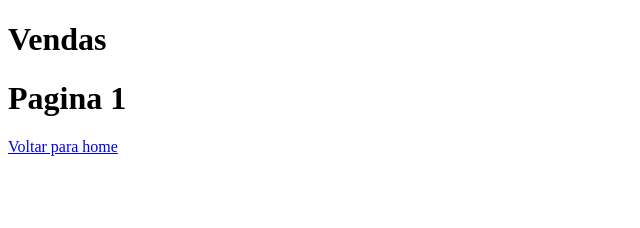
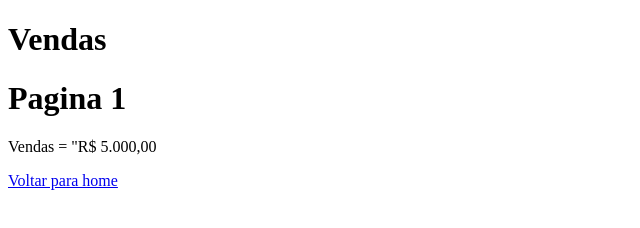
Before and after one commit to rogvf99/AulaGit, a plain HTML site: page vendas.html in a window 1280 px wide. Shown: the whole page, without its empty margins (0-640 px from the left). Drawn offline with Linux system fonts and the light colour scheme.

Commit message:
Inclusão de valor na página de vendas

```diff
--- a/vendas.html
+++ b/vendas.html
@@ -9,6 +9,9 @@
 <body>
     <h1>Vendas</h1>
     <h1>Pagina 1</h1>
+
+    <p>Vendas = "R$ 5.000,00</p>
+
     <a href="index.html">Voltar para home</a>
 </body>
 </html>
```
